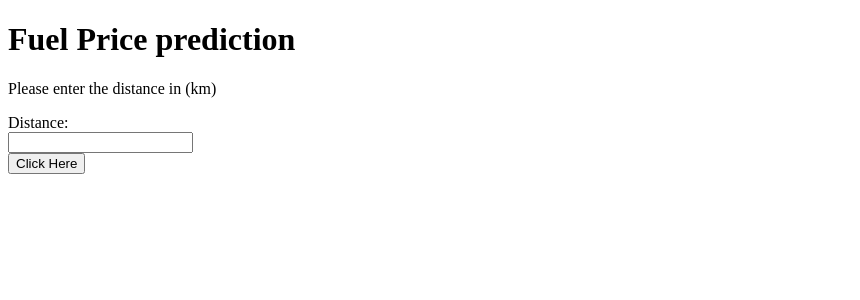
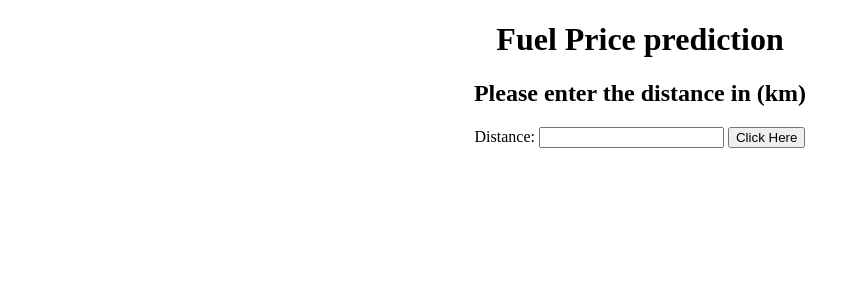
Before and after one commit to IndraNeelMulakaloori/Car_Fuel_Price_Prediciton, a Flask app: page / in a window 1280 px wide. Shown: the top 300 px of the page, without its empty margins (0-860 px from the left). Run offline with Flask 3, Linux system fonts and the light colour scheme; parts of the project's set-up code (start-up, migrations or seed data) failed here and were passed over.

Commit message:
Update : Added styles.css to static file Msg : Fixed some issues and moved styles to static file due to Flask norms.

```diff
--- a/app.py
+++ b/app.py
@@ -14,7 +14,13 @@ def index():
 
 @app.route('/predict',methods=['GET','POST'])
 def predict():
-    distance = float(request.form['distance'])
+    try:
+        distance = float(request.form['distance'])
+
+    except Exception as e:
+        print("Something went wrong. Check distance_calculator.py" + str(e))
+        return render_template('index.html')
+
     fuelPrice = round(model.predict(scale.transform(np.array(distance).reshape(-1,1)))[0],2)
     return render_template('predict.html',distance=distance,fuelPrice=fuelPrice)
 if __name__ == '__main__':
--- /dev/null
+++ b/static/styles.css
@@ -0,0 +1,18 @@
+/* .form-class input{
+
+    display: block;
+
+}
+.form-class label{
+    margin-top: 20px;
+}
+*/
+/* .form-class button{
+    display: block;
+}  */
+h1,h2,p,form{
+    text-align: center;
+}
+/* button{
+    align-items: center;
+} */
--- a/templates/index.html
+++ b/templates/index.html
@@ -4,11 +4,11 @@
     <meta charset="UTF-8">
     <meta name="viewport" content="width=device-width, initial-scale=1.0">
     <title>Fuel Price Prediction</title>
-    <link rel="stylesheet" href="styles.css">
+    <link rel="stylesheet" href="{{ url_for('static', filename='styles.css') }}">
 </head>
 <body>
     <h1>Fuel Price prediction</h1>
-    <p>Please enter the distance in (km)</p>
+    <h2>Please enter the distance in (km)</h2>
     <form  method="post" action="/predict"  class="form-class">
         <label for="distance">Distance: </label> <input type="text" name="distance" id="distance">
         <button type="submit">Click Here</button>
--- a/templates/predict.html
+++ b/templates/predict.html
@@ -3,10 +3,11 @@
 <head>
     <meta charset="UTF-8">
     <meta name="viewport" content="width=device-width, initial-scale=1.0">
-    <title>Document</title>
+    <title>Fuel Price Prediction</title>
+    <link rel="stylesheet" href="{{ url_for('static', filename='styles.css') }}">
 </head>
 <body>
     <h1>Your trip would cost Rs. {{fuelPrice}} approximately </h1>
-    <h2>with a travel of {{distance}} kms.</h2>
+    <h2>when travelled {{distance}} kms.</h2>
 </body>
 </html>
--- a/templates/styles.css
+++ /dev/null
@@ -1,11 +0,0 @@
-.form-class input{
-
-    display: block;
-    /* margin-bottom: 5px; */
-}
-.form-class label{
-    margin-top: 20px;
-}
-.form-class button{
-    display: block;
-}
```
